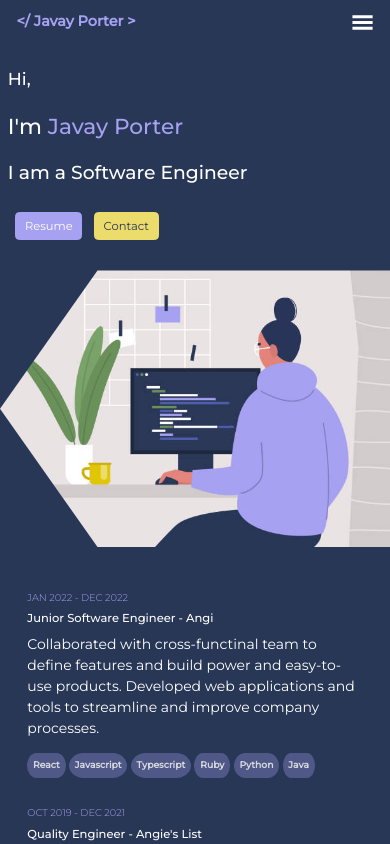
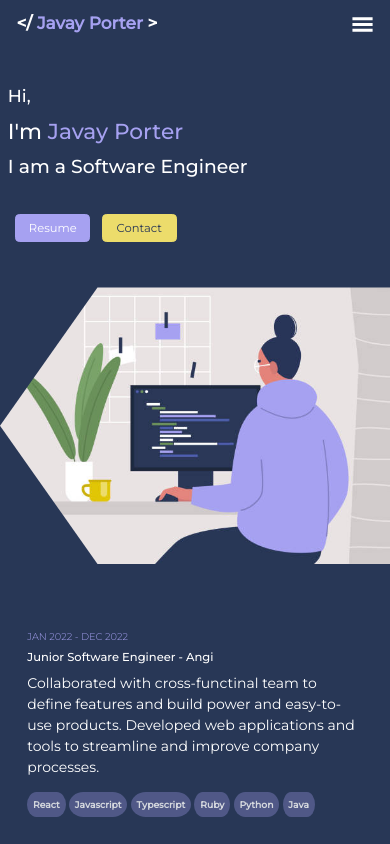
Before and after one commit to javayporter/javay-porter-project, a React (Vite) app: page / in a window 390 px wide. Shown: the top 844 px of the page. Built offline with nearby package versions, Linux system fonts and the light colour scheme.

Commit message:
update navbar and hero

```diff
--- a/src/components/NavBar.jsx
+++ b/src/components/NavBar.jsx
@@ -35,13 +35,17 @@ const NavBar = () => {
     const navHeight = navBar.offsetHeight;
     return `${navHeight}px`;
   };
-  const stuff = "</ Javay Porter >";
+  const leftBrac = "</ ";
+  const stuff = "Javay Porter";
+  const rightBrac = " >";
 
   return (
     <Navbar className="the-navbar" fixed="top">
       <Container>
-        <Navbar.Brand id="title" href="/">
+        <Navbar.Brand className="jp-logo" id="title" href="/">
+          <span className="color-wht">{leftBrac}</span>
           {stuff}
+          <span className="color-wht">{rightBrac}</span>
         </Navbar.Brand>
         <Nav className="nav-links">
           <Nav.Link href="/about">About</Nav.Link>
--- a/src/stylesheets/Hero.css
+++ b/src/stylesheets/Hero.css
@@ -67,20 +67,35 @@ img {
   --bs-btn-hover-bg: var(--highlight-color);
   --bs-btn-hover-color: var(--primary-color);
 }
+.resume-button,
+.contact-button {
+  height: 45px;
+  width: 150px;
+}
 
 @media screen and (max-width: 550px) {
   .hero__container {
     display: block;
+    margin-bottom: 30px;
   }
   img {
     width: 100%;
+  }
+  .hero-left {
+    gap: 0;
+    margin-top: 75px;
   }
   .hero-right {
     clip-path: polygon(25% 0%, 100% 0%, 100% 100%, 25% 100%, 0% 50%);
     -webkit-clip-path: polygon(25% 0%, 100% 0%, 100% 100%, 25% 100%, 0% 50%);
   }
   .button-container {
-    margin-bottom: 15px;
-    margin-top: 0px;
+    margin-bottom: 30px;
+    margin-top: 20px;
+  }
+  .resume-button,
+  .contact-button {
+    height: auto;
+    width: 75px;
   }
 }
--- a/src/stylesheets/NavBar.css
+++ b/src/stylesheets/NavBar.css
@@ -37,6 +37,9 @@
   --bs-btn-hover-border-color: var(--accent-color);
   --bs-btn-hover-color: var(--accent-color);
 }
+.color-wht {
+  color: white;
+}
 
 /* Media Queries */
 @media screen and (max-width: 768px) {
@@ -49,5 +52,14 @@
   }
   .nav-links {
     display: none;
+    font-size: 14px;
+    line-height: 3;
+  }
+
+  .subscribe-btn {
+    font-size: 14px;
+  }
+  .jp-logo {
+    font-size: 17px;
   }
 }
```
Also changed, not shown: 1 other file (tests, documents, lock files or other folders).
